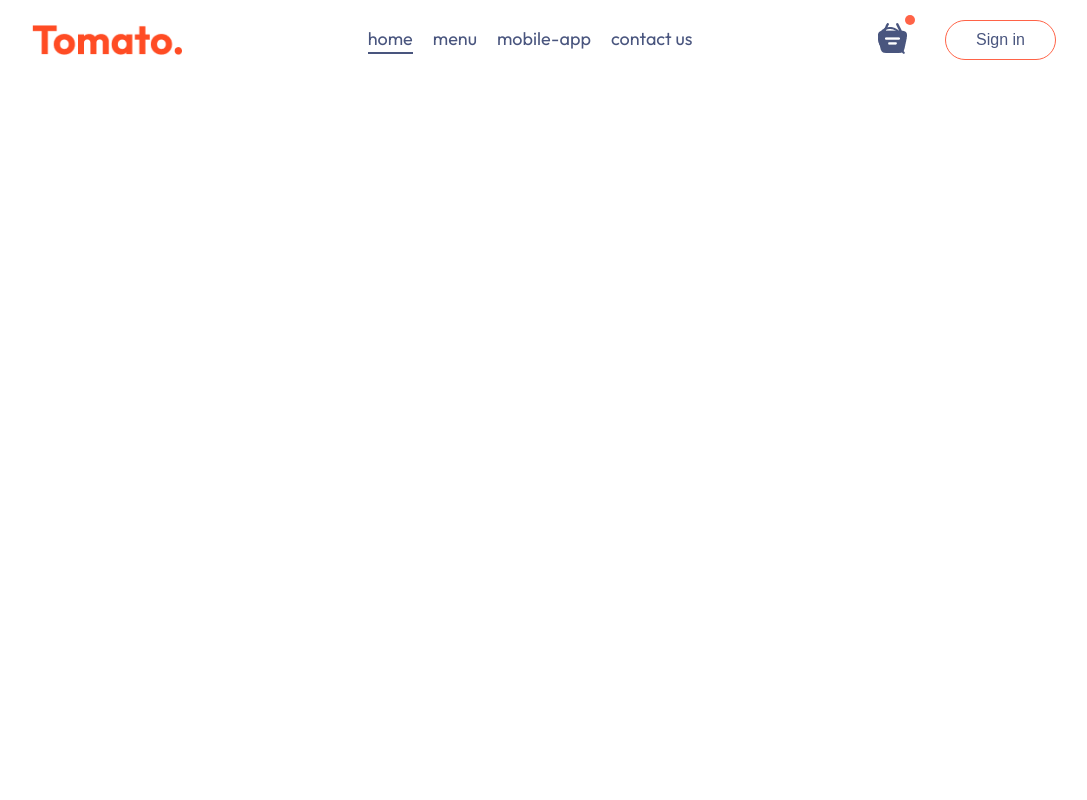
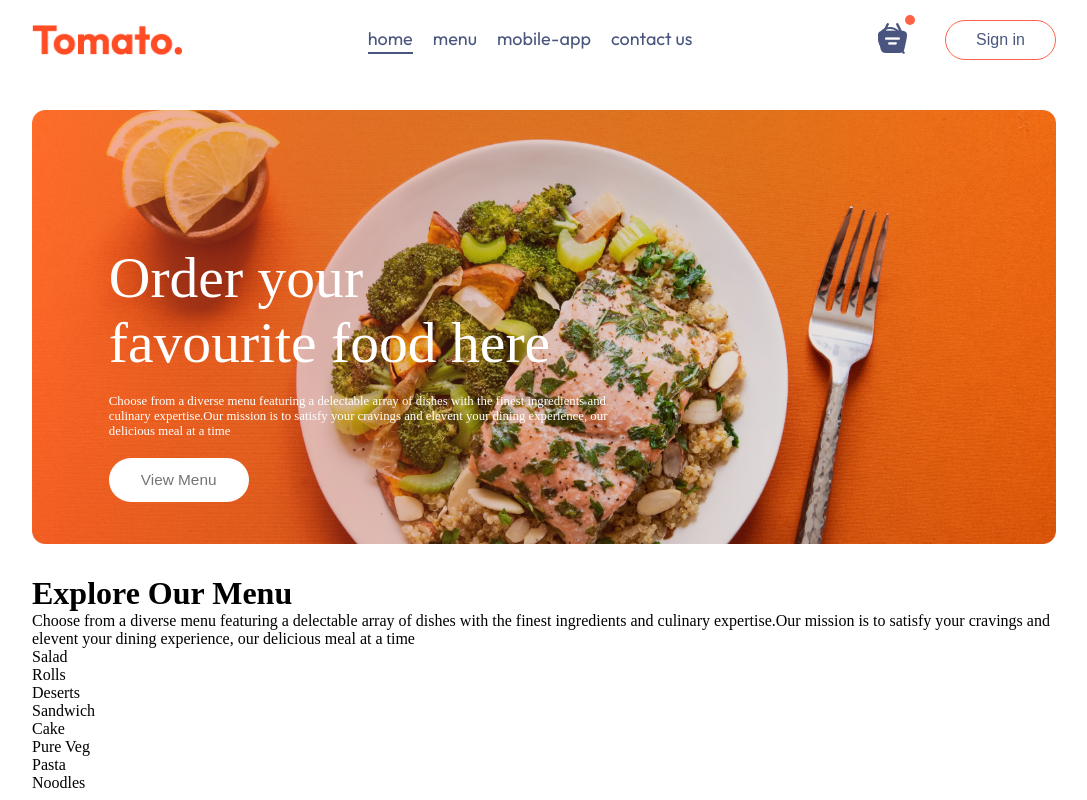
Before and after one commit to Esther6maina/Food-Del, a React (Vite) app in the folder frontend/: page / in a window 1280 px wide. Shown: the whole page, without its empty margins (96-1183 px from the left). Built offline with nearby package versions, Linux system fonts and the light colour scheme.

Commit message:
components updates

```diff
--- a/frontend/package.json
+++ b/frontend/package.json
@@ -11,7 +11,8 @@
   },
   "dependencies": {
     "react": "^18.3.1",
-    "react-dom": "^18.3.1"
+    "react-dom": "^18.3.1",
+    "react-router-dom": "^6.27.0"
   },
   "devDependencies": {
     "@eslint/js": "^9.11.1",
--- a/frontend/src/App.jsx
+++ b/frontend/src/App.jsx
@@ -1,11 +1,19 @@
 import React from 'react'
 import Navbar from './components/Navbar/Navbar'
+import { Route, Routes } from 'react-router-dom'
+import Home from './pages/Home/Home';
+import Cart from './pages/Cart/Cart';
+import PlaceOrder from './pages/PlaceOrder/PlaceOrder'
 
 const App = () => {
   return (
     <div className='app'>
       <Navbar/>
-
+      <Routes>
+          < Route path='/' element={<Home/>} />
+          < Route path='/cart' element={<Cart/>} />
+          < Route path='/order' element={<PlaceOrder/>} />
+      </Routes>
     </div>
   )
 }
--- /dev/null
+++ b/frontend/src/components/ExploreMenu/ExploreMenu.jsx
@@ -0,0 +1,26 @@
+import React from 'react'
+import './ExploreMenu'
+import { menu_list } from '../../assets/assets'
+
+const ExploreMenu = () => {
+  return (
+    <div className='explore-menu' id='explore-menu'>
+      <h1>Explore Our Menu</h1>
+      <p className='explore-menu-text'>Choose from a diverse menu featuring a delectable array of dishes with the finest ingredients and culinary expertise.Our mission is to satisfy  your cravings and elevent your dining experience, our delicious meal at a time</p>
+      <div className='explore-menu-list'>
+        {menu_list.map((item,index)=>{
+           return (
+             <div key={index} className='explore-menu-list-item'>
+               <image src={item.menu_image} alt=""/>
+               <p>{item.menu_name}</p>
+
+             </div>
+          );
+        })}
+
+      </div>
+      </div>
+  )
+}
+
+export default ExploreMenu
--- /dev/null
+++ b/frontend/src/components/Header/Header.css
@@ -0,0 +1,36 @@
+.header{
+  height: 34vw;
+  margin: 30px auto;
+  background: url('/header_img.png') no-repeat;
+  background-size: contain;
+  position: relative;
+}
+.header-contents{
+  position: absolute;
+  display: flex;
+  flex-direction: column;
+  align-items: start;
+  gap: 1.5vw;
+  max-width: 50%;
+  bottom: 10%;
+  left: 6vw;
+  animation: fadeIn 3s;
+}
+.header-contents h2{
+  font-weight: 500;
+  color: white;
+  font-size: max(4.5vw,22px);
+}
+.header-contents p{
+  color: white;
+  font-size: 1vw;
+}
+.header-contents button{
+  border: none;
+  color: #747474;
+  font-weight: 500;
+  padding: 1vw 2.5vw;
+  background-color: white;
+  font-size: max(1.2vw,15px);
+  border-radius: 50px;
+}
--- /dev/null
+++ b/frontend/src/components/Header/Header.jsx
@@ -0,0 +1,18 @@
+import React from 'react'
+import './Header.css'
+
+const Header = () => {
+  return (
+    <div className='header'>
+      <div class="header-contents">
+        <h2>Order your<br/> favourite food here</h2>
+        <p>Choose from a diverse menu featuring a delectable array of dishes with the finest ingredients and culinary expertise.Our mission is to satisfy  your cravings and elevent your dining experience, our delicious meal at a time</p>
+        <button>View Menu</button>
+      </div>
+
+
+    </div>
+  )
+}
+
+export default Header
--- a/frontend/src/index.css
+++ b/frontend/src/index.css
@@ -10,3 +10,15 @@
   text-decoration: none;
   color: inherit;
 }
+.app{
+width: 80%;
+margin: auto;
+}
+@keyframes fadeIn{
+  0%{
+    opacity: 0;
+  }
+  100%{
+    opacity: 1;
+  }
+}
--- a/frontend/src/pages/Home/Home.jsx
+++ b/frontend/src/pages/Home/Home.jsx
@@ -1,9 +1,14 @@
 import React from 'react'
 import './Home.css'
+import Header from '../../components/Header/Header'
+import ExploreMenu from '../../components/ExploreMenu/ExploreMenu'
 
 const Home = () => {
   return (
-    <div>Home</div>
+    <div>
+      <Header/>
+      <ExploreMenu/>
+    </div>
   )
 }
 
```
Also changed, not shown: frontend/src/main.jsx (+10 -5 lines), frontend/public/header_img.png (added), frontend/src/components/ExploreMenu/ExploreMenu.css (added), 1 other file (tests, documents, lock files or other folders).
